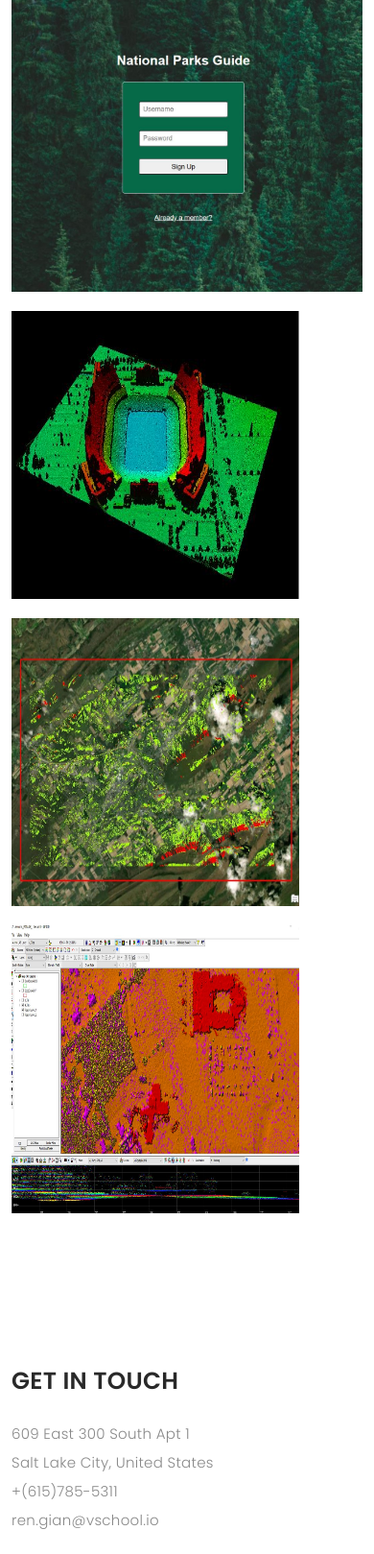
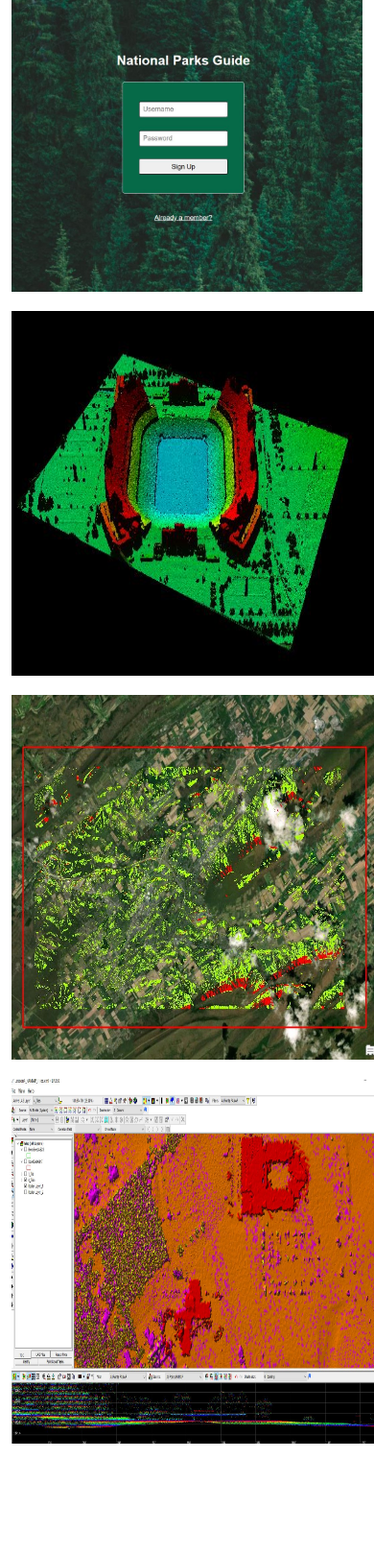
Before and after one commit to RenMG00/my-portfolio-rg, a PHP site: page / in a window 390 px wide. Shown: the part 1743-3362 px from the top of the page at 96% size. Run offline with PHP 8.4, Linux system fonts and the light colour scheme; some web fonts are replaced.

Commit message:
more changes

```diff
--- a/style.css
+++ b/style.css
@@ -1326,8 +1326,8 @@ body {
       margin: 20px;
     }
     .img-fluid-main {
-      height: 300px;
-      width: 300px;
+      height: 380px;
+      width: 380px;
     }
     /* journal */
     #journal .journal-block .journal-info {
```
